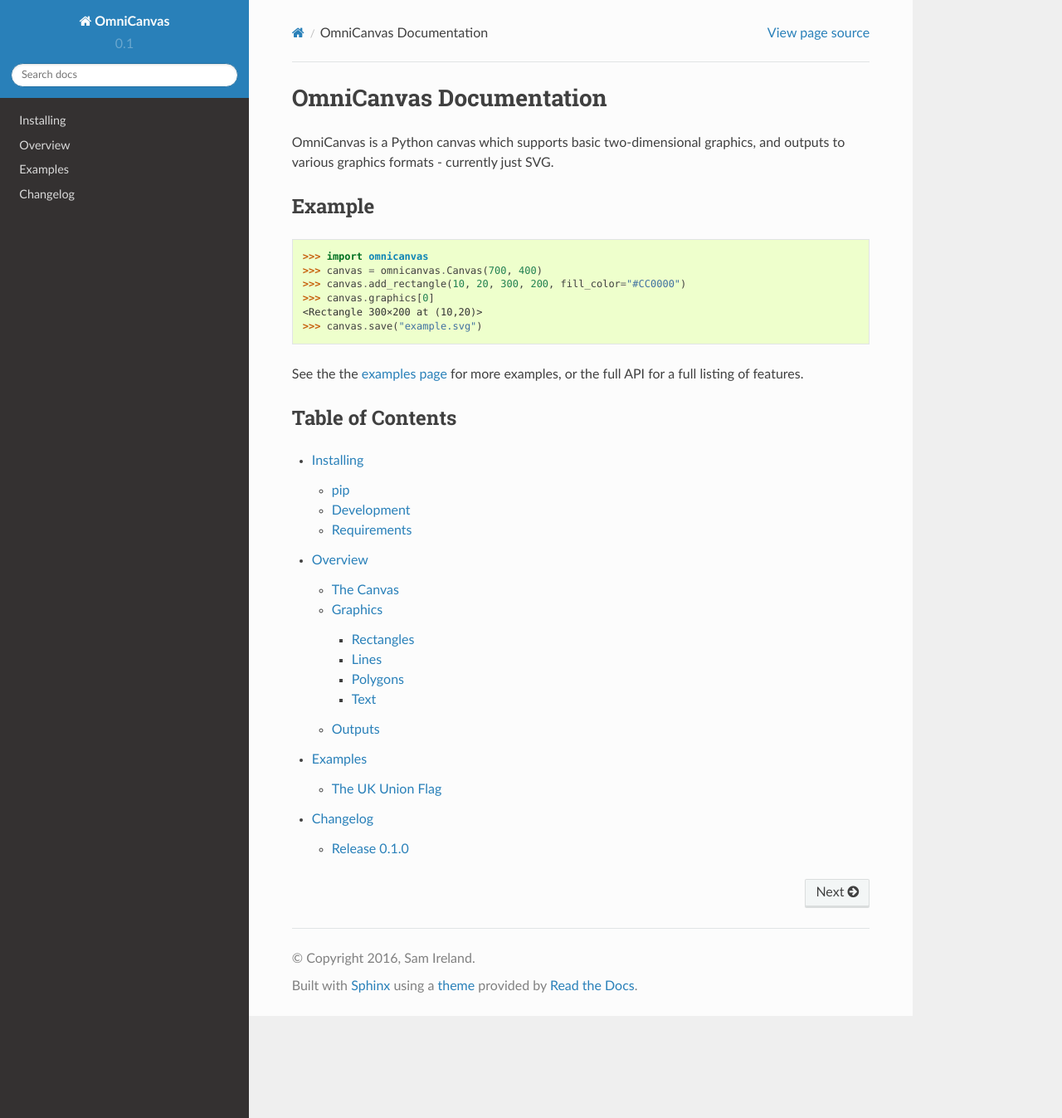
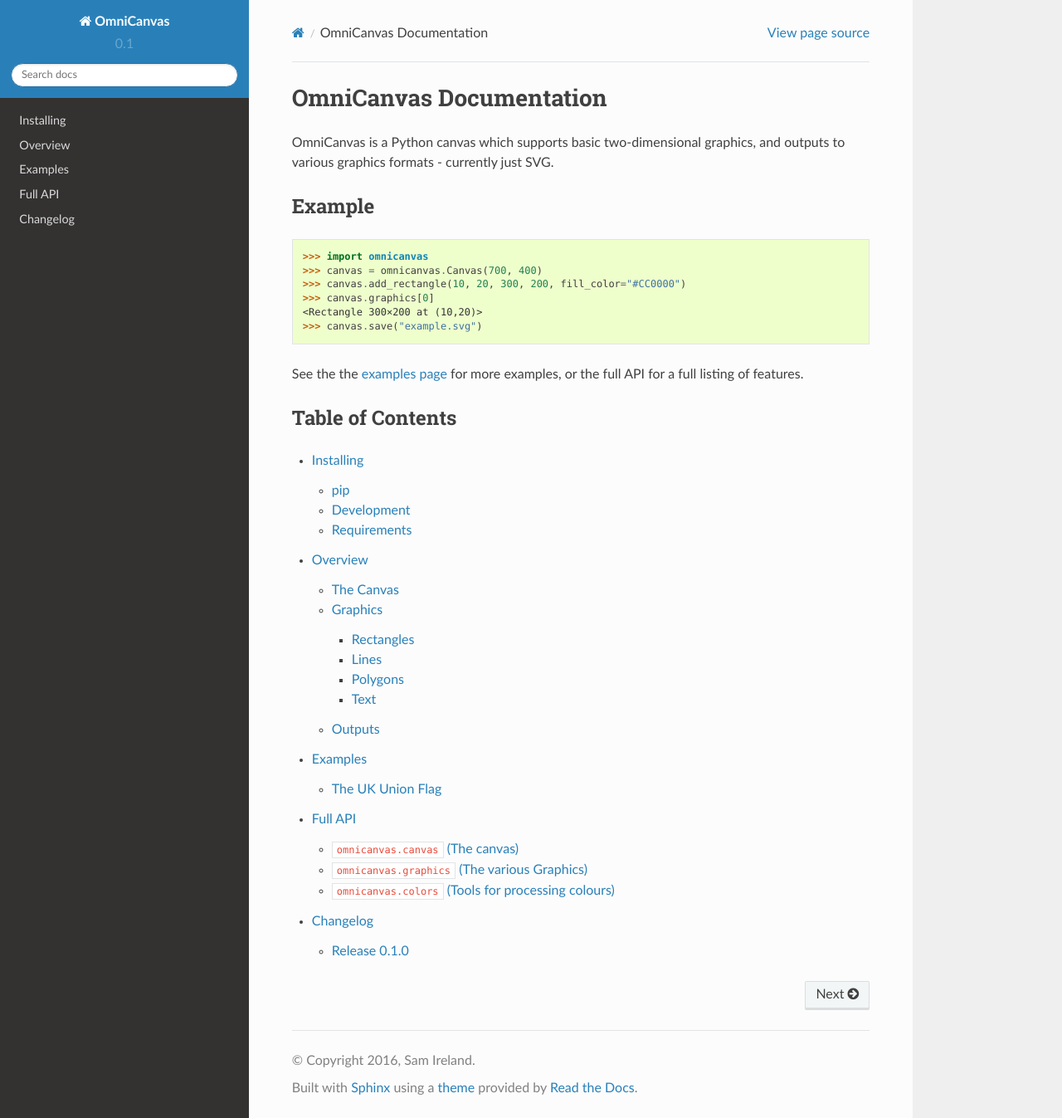
Before and after one commit to samirelanduk/omnicanvas, a Sphinx documentation site: the page built from docs/source/index.rst, in a window 1280 px wide and 1347 px high. Shown: the whole window at 83% size. Built offline with Sphinx 7.4.7 and the Read the Docs theme 2.0.0, drawn with Linux system fonts in a browser that asks for light colours.

Commit message:
Start full API docs

```diff
--- /dev/null
+++ b/docs/source/api.rst
@@ -0,0 +1,7 @@
+Full API
+--------
+
+.. toctree ::
+    api/canvas
+    api/graphics
+    api/colors
--- /dev/null
+++ b/docs/source/api/canvas.rst
@@ -0,0 +1,5 @@
+``omnicanvas.canvas`` (The canvas)
+~~~~~~~~~~~~~~~~~~~~~~~~~~~~~~~~~~
+
+.. automodule:: omnicanvas.canvas
+    :members:
--- /dev/null
+++ b/docs/source/api/colors.rst
@@ -0,0 +1,5 @@
+``omnicanvas.colors`` (Tools for processing colours)
+~~~~~~~~~~~~~~~~~~~~~~~~~~~~~~~~~~~~~~~~~~~~~~~~~~~~~
+
+.. automodule:: omnicanvas.colors
+    :members:
--- /dev/null
+++ b/docs/source/api/graphics.rst
@@ -0,0 +1,5 @@
+``omnicanvas.graphics`` (The various Graphics)
+~~~~~~~~~~~~~~~~~~~~~~~~~~~~~~~~~~~~~~~~~~~~~~~
+
+.. automodule:: omnicanvas.graphics
+    :members:
--- a/docs/source/index.rst
+++ b/docs/source/index.rst
@@ -25,4 +25,5 @@
     installing
     overview
     examples
+    api
     changelog
```
